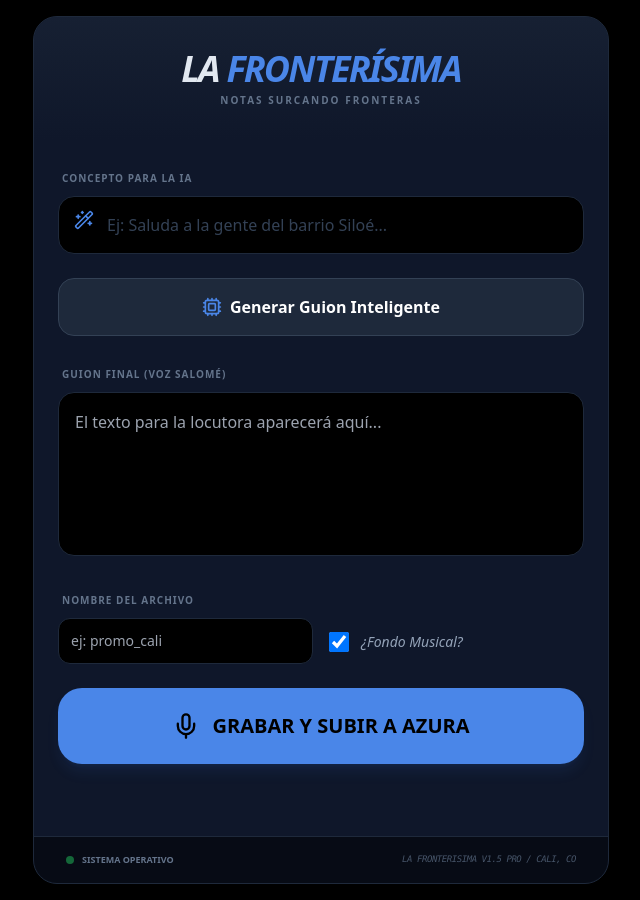
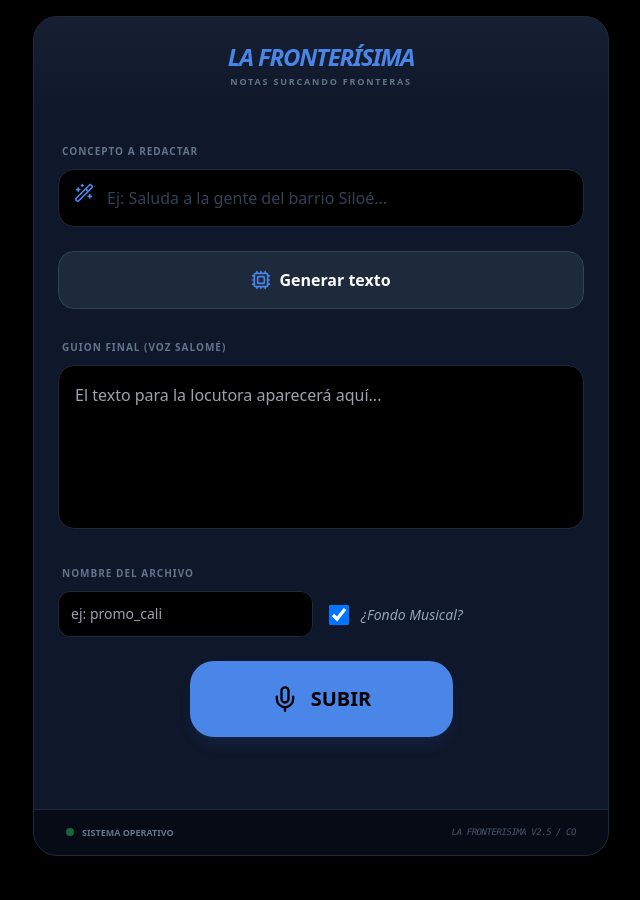
Before and after one commit to lafronterisima/Radio-IAS, a website: page public/index.html in a window 1280 px wide. Shown: the whole page, without its empty margins (319-959 px from the left). After the commit the page ends 872 px from the top, so only its background shows below. Drawn offline with nearby package versions, Linux system fonts and the light colour scheme.

Commit message:
Update index.html

```diff
--- a/public/index.html
+++ b/public/index.html
@@ -19,17 +19,17 @@
 
     <div class="w-full max-w-xl bg-slate-900 rounded-3xl shadow-2xl border border-slate-800 overflow-hidden">
 
-        <div class="p-8 text-center bg-gradient-to-b from-slate-800/50 to-transparent">
-            <h1 class="text-4xl font-black tracking-tighter uppercase italic mb-1">
-                La <span class="text-fronterisima">Fronterísima</span>
-            </h1>
-            <p class="text-slate-500 text-[10px] font-bold tracking-[0.2em] uppercase">Notas surcando fronteras</p>
+        <div class="p-6 text-center bg-gradient-to-b from-slate-800/50 to-transparent">
+         <h1 class="text-2xl font-black tracking-tighter uppercase italic mb-0.5">
+         <span class="text-fronterisima">La Fronterísima</span>
+         </h1>
+          <p class="text-slate-500 text-[9px] font-bold tracking-[0.2em] uppercase">Notas surcando fronteras</p>
         </div>
 
         <div class="p-6 space-y-6">
 
             <div class="space-y-2">
-                <label class="text-[10px] font-black text-slate-500 uppercase tracking-widest ml-1">Concepto para la IA</label>
+                <label class="text-[10px] font-black text-slate-500 uppercase tracking-widest ml-1">Concepto a redactar</label>
                 <div class="relative">
                     <i data-lucide="wand-2" class="absolute left-4 top-3.5 text-fronterisima w-5 h-5"></i>
                     <input type="text" id="idea"
@@ -41,7 +41,7 @@
             <button onclick="redactar()" id="btn-redactar"
                 class="w-full bg-slate-800 hover:bg-slate-700 text-white font-bold py-4 rounded-2xl flex items-center justify-center gap-2 transition-transform active:scale-[0.98] border border-slate-700">
                 <i data-lucide="cpu" class="w-5 h-5 text-fronterisima"></i>
-                Generar Guion Inteligente
+                Generar texto
             </button>
 
             <div class="space-y-2">
@@ -66,11 +66,10 @@
                 </div>
             </div>
 
-            <button onclick="producir()" id="btn-producir"
-                class="w-full bg-fronterisima hover:bg-blue-500 text-black font-black text-xl py-6 rounded-3xl shadow-lg shadow-blue-500/10 flex items-center justify-center gap-3 transition-all active:scale-[0.97]">
-                <i data-lucide="mic" class="w-7 h-7"></i>
-                GRABAR Y SUBIR A AZURA
-            </button>
+           <button onclick="producir()" id="btn-producir"
+             class="w-1/2 mx-auto bg-fronterisima hover:bg-blue-500 text-black font-black text-xl py-6 rounded-3xl shadow-lg shadow-blue-500/10 flex items-center justify-center gap-3 transition-all active:scale-[0.97]">
+             <i data-lucide="mic" class="w-7 h-7"></i> SUBIR
+           </button>
 
             <div id="status" class="text-center text-xs font-bold min-h-[24px]"></div>
 
@@ -81,7 +80,7 @@
                 <div class="w-2 h-2 bg-green-500 rounded-full animate-pulse"></div>
                 <span class="text-[9px] font-black text-slate-500 uppercase">Sistema Operativo</span>
             </div>
-            <span class="text-[9px] text-slate-600 font-mono italic tracking-tighter">LA FRONTERISIMA V1.5 PRO / CALI, CO</span>
+            <span class="text-[9px] text-slate-600 font-mono italic tracking-tighter">LA FRONTERISIMA V2.5 / CO</span>
         </div>
     </div>
 
@@ -121,7 +120,7 @@
 
     if(!texto) return showStatus("⚠️ El guion está vacío", "text-orange-400");
 
-    showStatus("<div class='flex items-center justify-center gap-2'><i data-lucide='refresh-cw' class='animate-spin w-3 h-3'></i> Actualizando audio en Azura...</div>");
+    showStatus("<div class='flex items-center justify-center gap-2'><i data-lucide='refresh-cw' class='animate-spin w-3 h-3'></i> Actualizando audio en azura...</div>");
 
     try {
         const res = await fetch('/procesar-locucion', {
@@ -134,7 +133,7 @@
         });
 
         if(res.ok) {
-            showStatus("🚀 ¡ACTUALIZADO! Archivo 'intervencion_manual.mp3' reemplazado", "text-green-400");
+            showStatus("🚀 ¡ACTUALIZADO! Archivo 'Redactor_ia.mp3' reemplazado", "text-green-400");
         } else {
             showStatus("❌ Falló la actualización", "text-red-400");
         }
```
